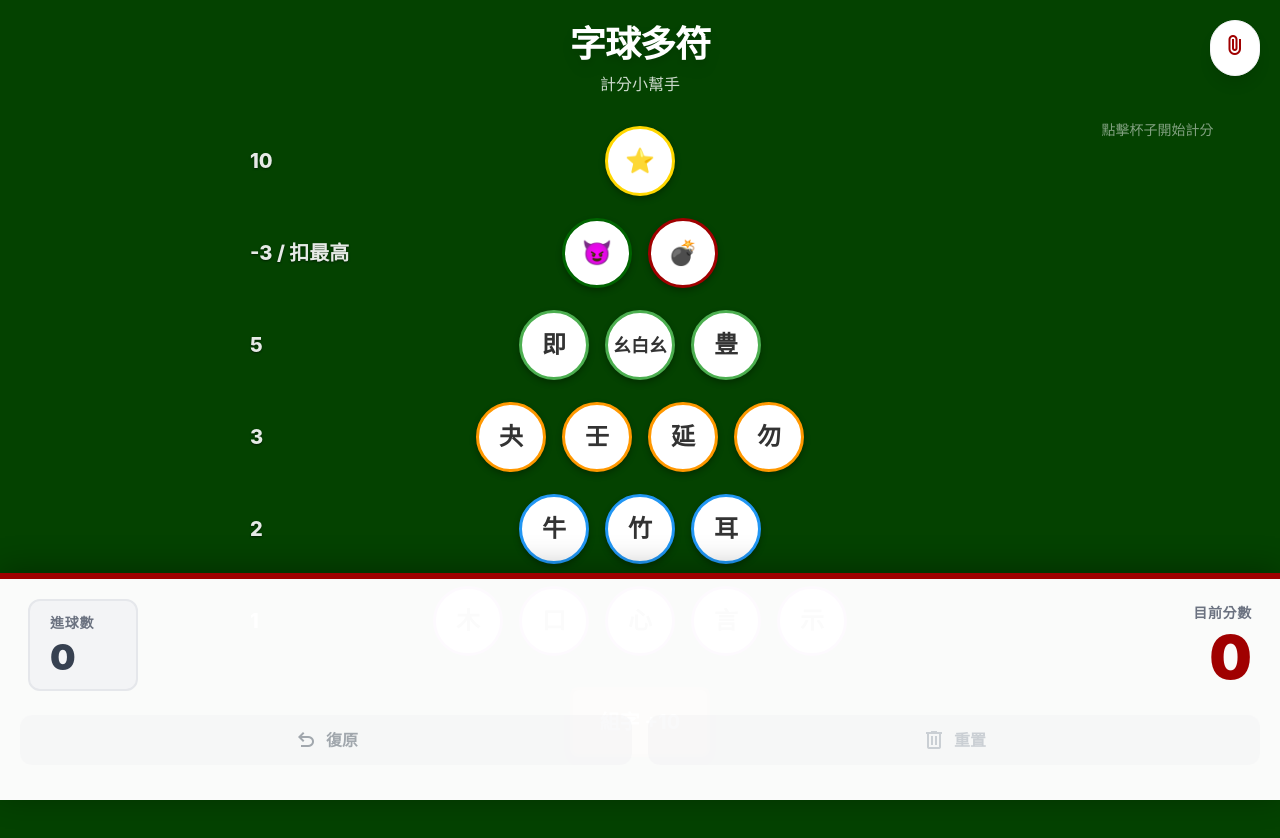
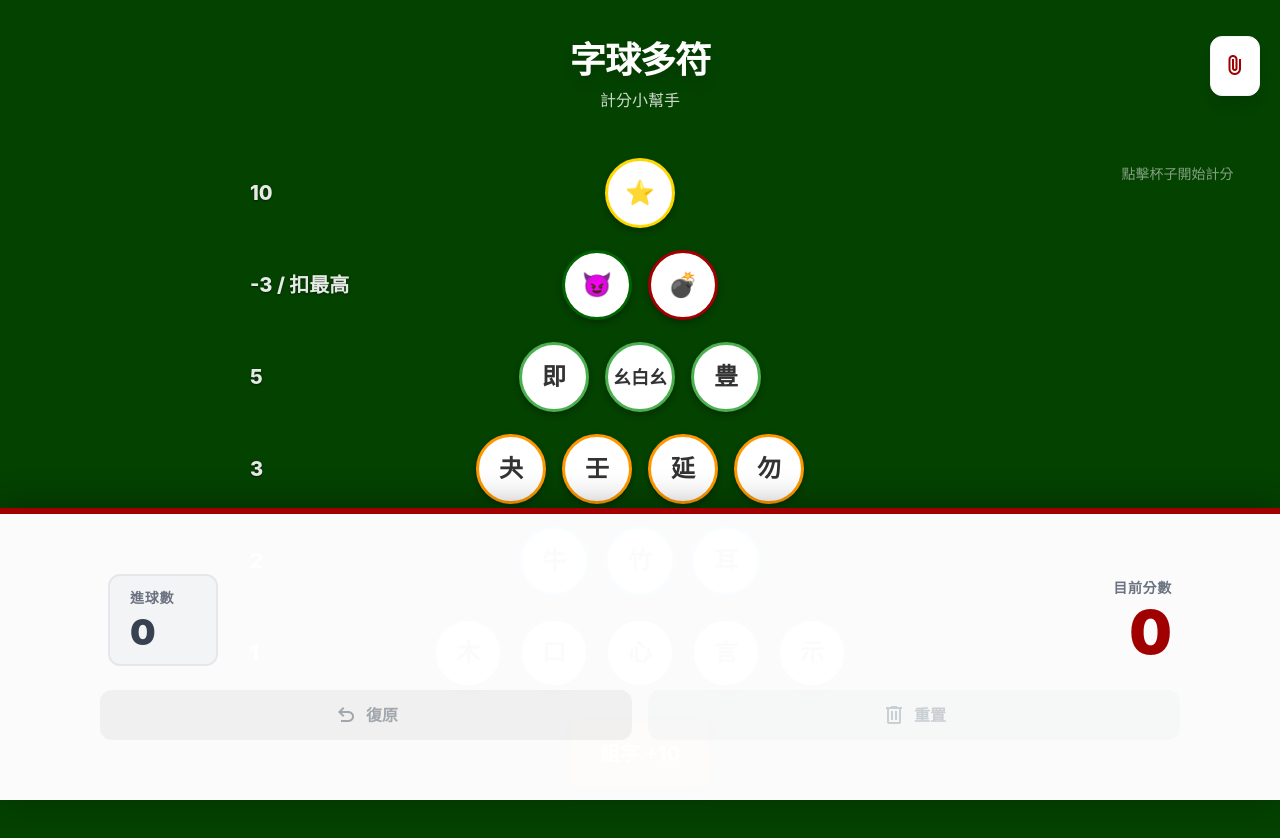
Before and after one commit to xuan1102/Xmas-blessings, a plain HTML site: page index.html in a window 1280 px wide. Drawn offline with nearby package versions, Linux system fonts and the light colour scheme.

Commit message:
Add files via upload

```diff
--- a/index.html
+++ b/index.html
@@ -68,9 +68,9 @@
         /* 直式算式區塊 */
         #calculation-log {
             position: fixed;
-            top: 80px;
+            top: 160px;
             right: 10px;
-            width: 220px; /* 修改：縮短寬度 (原本260px) */
+            width: 180px; /* 修改：縮短寬度 (原本260px) */
             max-height: calc(100vh - 400px);
             overflow-y: auto;
             pointer-events: none;
@@ -202,7 +202,7 @@
             width: 100%;
             background: rgba(255, 255, 255, 0.98);
             box-shadow: 0 -4px 30px rgba(0,0,0,0.3);
-            padding: 20px 20px 35px 20px;
+            padding: 60px 100px 60px 100px;
             z-index: 50;
             border-top: 6px solid #a00000;
             display: flex;
@@ -219,7 +219,7 @@
             transition: all 0.2s;
             font-weight: 700;
             font-size: 16px;
-            background-color: #f3f4f6;
+            background-color: #e6e6e6;
             color: #4b5563;
             height: 50px;
         }
@@ -264,8 +264,8 @@
 <body class="p-4">
 
     <!-- 規則按鈕 -->
-    <button id="rule-pin-button" class="p-3 bg-white text-gray-700 rounded-full hover:bg-gray-100 transition shadow-lg border border-gray-100">
-        <span class="material-symbols-outlined" style="color: #a00000;">attach_file</span>
+    <button id="rule-pin-button" class="p-3 bg-white text-gray-700 rounded-xl hover:bg-gray-100 transition shadow-lg border border-gray-100 mt-4">
+        <span class="material-symbols-outlined mt-1" style="color: #a00000;">attach_file</span>
     </button>
 
     <!-- 規則 Modal -->
@@ -277,12 +277,12 @@
             </div>
             <div id="rule-content" class="text-gray-700 space-y-3 max-h-96 overflow-y-auto text-sm">
 
-                    <h3>你是一位<strong>煉字術師</strong>，除了要精準的在X球內盡可能投進愈多部件、利用部件組字，還必須滿足客戶的需求⋯⋯</h3>
-                    <h3>請各位<strong>字球多符！</strong></h3>
+                    <h3>你是一位<strong>煉字術師</strong>，除了要精準的在９球內盡可能投進愈多部件、利用部件組字，還必須滿足客戶的需求⋯⋯</h3>
+                    <h2>請各位<strong>字球多符！</strong></h2>
                 <p class="font-semibold text-[#a00000]">遊戲流程</p>
 
                 <ul class="list-disc pl-2 space-y-1">
-                <h3>1. 開始投球<br>2. 投完一半球數後，抽取一張客戶意見卡<br>3. 依照客戶意見，投完剩下的球<br>4. 利用投進的部件，在小白板上組成字<br>5. 結算分數</h3></ul>
+                <h3>1. 投３球 🌕🌕🌕<br>2. 抽取一張客戶意見卡<br>3. 再投３球 🌕🌕🌕<br>4. 抽取一張客戶意見卡<br>5. 投完剩餘的球 🌕🌕🌕<br>6. 利用投進的部件，在小白板上組成字<br>7. 結算分數</h3></ul>
                 <p class="font-semibold text-[#a00000]">計分規則</p>
                 <ul class="list-disc pl-5 space-y-1">
                     <li>每排分數如左側標示。</li>
@@ -300,7 +300,7 @@
                     </li>
                     <li>🔠 <strong>組字</strong>
                         <ul class="pl-4 mt-1 border-l-2 border-red-100">
-                            <li><strong>+10</strong> (樹幹按鈕)</li>
+                            <li><strong>+10</strong></li>
                         </ul>
                     </li>
                 </ul>
@@ -324,7 +324,7 @@
     </div>
 
     <!-- 標題 -->
-    <div class="text-center mb-6 mt-2">
+    <div class="text-center mb-10 mt-6">
         <h1 class="text-4xl font-extrabold tracking-tight text-white drop-shadow-lg mb-2">字球多符</h1>
         <p class="text-white/80 font-medium">計分小幫手</p>
     </div>
@@ -616,7 +616,7 @@
             const renderList = [...displayItems];
 
             if (renderList.length === 0) {
-                calcLogEl.innerHTML = '<div class="text-center text-white/50 mt-10 font-medium text-sm">點擊杯子開始計分</div>';
+                calcLogEl.innerHTML = '<div class="text-center text-white/50 mt-1 font-medium text-sm">點擊杯子開始計分</div>';
             } else {
                 renderList.forEach(item => {
                     const row = document.createElement('div');
```
